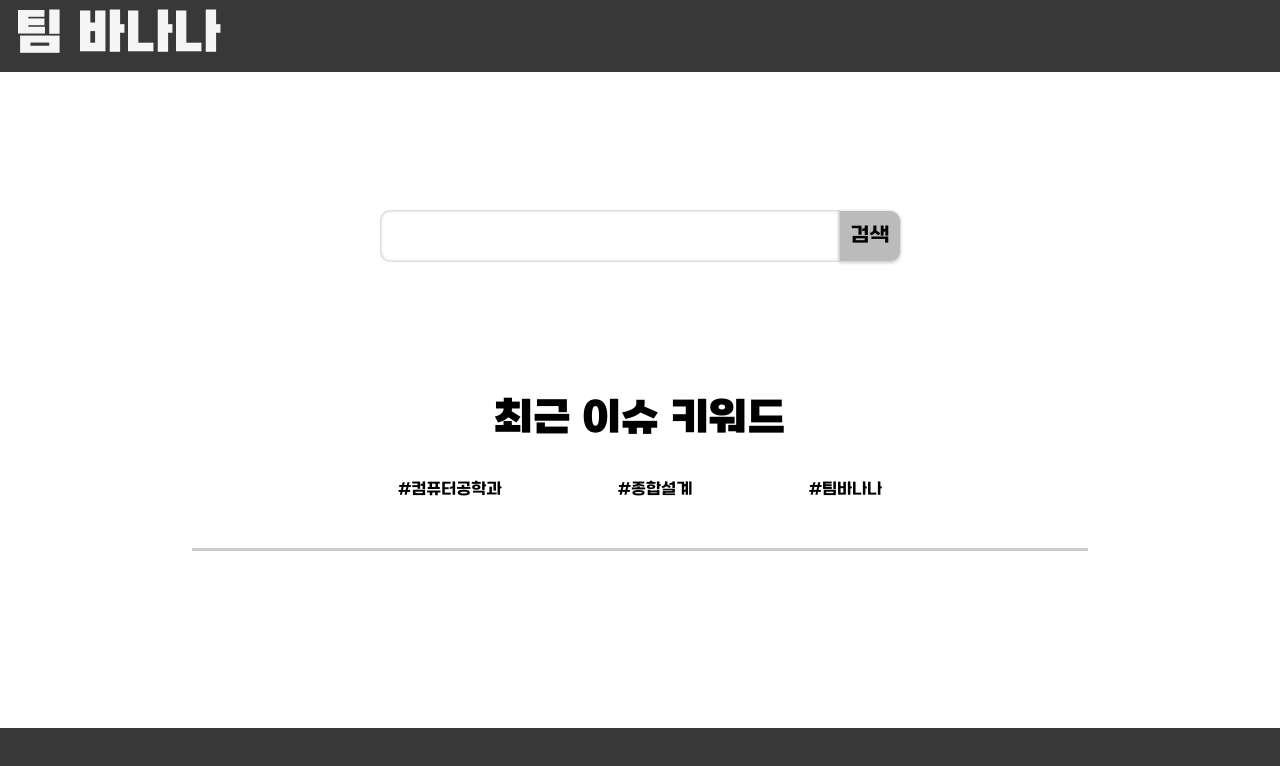
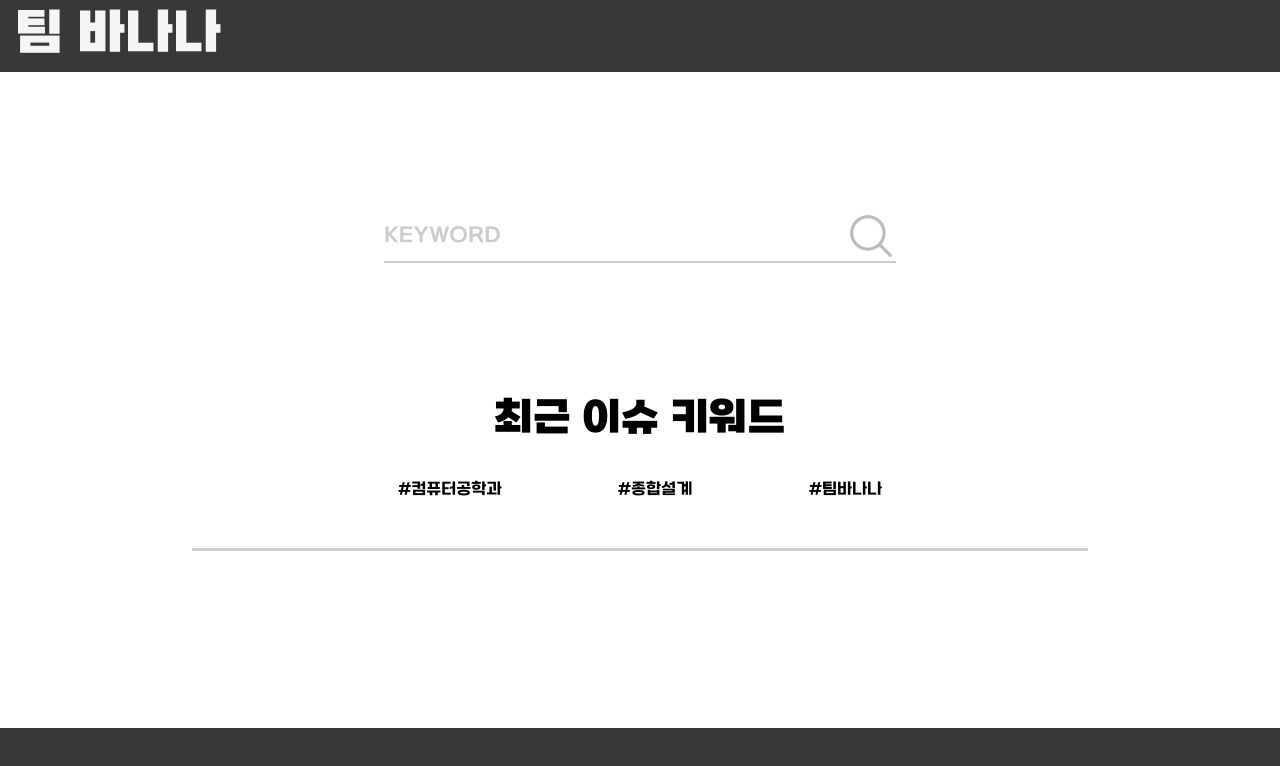
Before and after one commit to CSID-DGU/2023-02-CECD2-4, a React (Create React App) app in the folder frontend/: page / in a window 1280 px wide. Shown: the top 766 px of the page. Built offline with nearby package versions, Linux system fonts and the light colour scheme.

Commit message:
index page 디테일 수정

```diff
--- a/frontend/src/pages/IndexPage/SearchBox.css
+++ b/frontend/src/pages/IndexPage/SearchBox.css
@@ -1,35 +1,57 @@
+label {
+    position:absolute;
+    left:0;
+    color:#ccc;
+    font-family: "aggro";
+    font-size:20px;
+    transform-origin: 0 0;
+    transition: transform 0.2s ease-in-out;
+    pointer-events: none;
+}
 .search_container {
+    position:relative;
     display: flex;
     flex-direction: row;
     align-items: center;
     justify-content: center;
-    width: 70%;
+    width:40%;
     height: 50%;
 }
 
 .text_box {
     border:none;
+    border-bottom: 2px solid #ccc;
+    background-color: unset;
     outline:none;
-    width:50%;
+    width:100%;
     height: 50px;
-    padding-left: 10px;
-    border-top-left-radius: 10px;
-    border-bottom-left-radius: 10px;
-    box-shadow: inset 0px 0px 3px 1px #ccc;
     font-family: "aggro";
     font-size: 25px;
-    background-color: white;
+    color:#444;
+    caret-color: #bbb;
 }
 
 .search_btn {
-    width:60px;
+    position:absolute;
+    right:0;
+    width:50px;
     height:50px;
-    border-top-right-radius: 10px;
-    border-bottom-right-radius: 10px;
-    box-shadow: 0px 1px 3px 1px #ccc;
+    margin-left:15px;
     font-family: "aggro";
     font-size: 20px;
     text-align: center;
     line-height: 50px;
-    background-color: #bbb;
+    color:#bbb;
+    background-image: url(../../assets/icons/search_icon.png);
+    background-size: 50px 50px;
+    filter: invert(82%) sepia(6%) saturate(7%) hue-rotate(333deg) brightness(92%) contrast(87%);
 }
+
+input:focus + label, input:not(:placeholder-shown) + label{
+    transform: translateY(-27px) scale(0.7);
+}
+
+.search_btn:hover {
+    background-color: #ccc;
+    filter: invert(100%) sepia(0%) saturate(7500%) hue-rotate(209deg) brightness(117%) contrast(87%);
+}
--- a/frontend/src/pages/IndexPage/SearchBox.js
+++ b/frontend/src/pages/IndexPage/SearchBox.js
@@ -4,8 +4,9 @@ import "./SearchBox.css";
 const SearchBox = () => {
     return (
         <div className="search_container">
-            <input type="text" className="text_box"></input>
-            <span className="search_btn">검색</span>
+            <input type="text" className="text_box" placeholder=" "></input>
+            <label>KEYWORD</label>
+            <span className="search_btn"></span>
         </div>
     );
 };
```
Also changed, not shown: frontend/src/assets/icons/search_icon.png (added).
